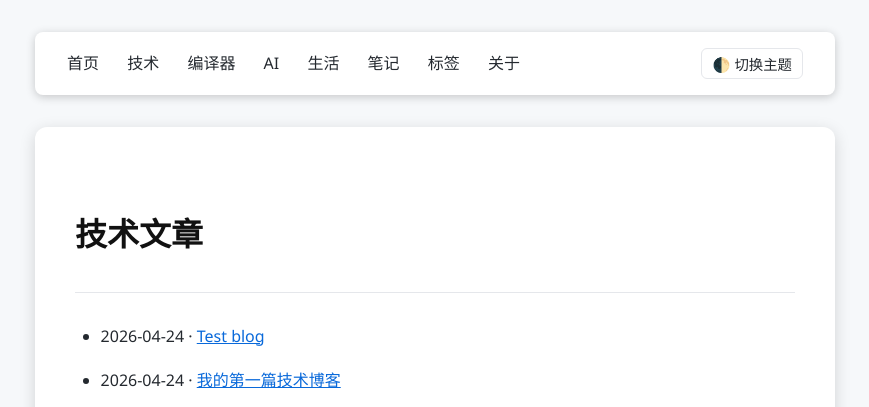
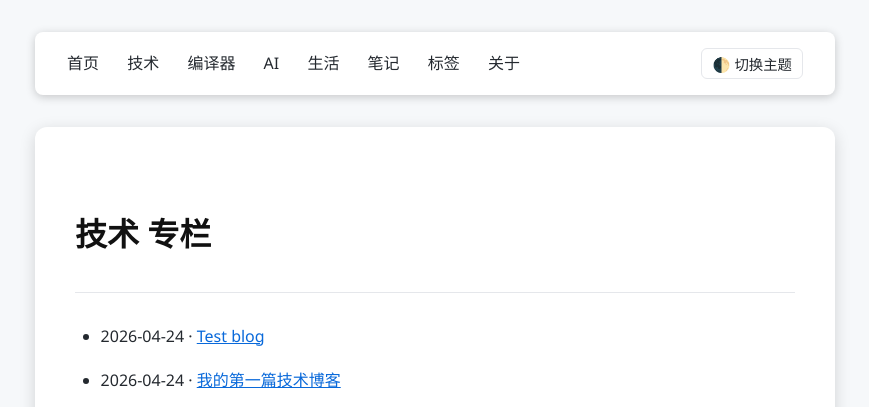
Before and after one commit to YinquanZeng/YinquanZeng.github.io, a Jekyll site: the page built from tech.md, in a window 1280 px wide. Shown: the top 407 px of the page, without its empty margins (205-1074 px from the left). Built offline with Jekyll 4.4.1, drawn with Linux system fonts in a browser that asks for light colours.

Commit message:
Update tech.md

```diff
--- a/tech.md
+++ b/tech.md
@@ -1,10 +1,10 @@
 ---
 layout: default
-title: 技术文章
+title: 技术 | Tech
 permalink: /category/tech/
 ---
 
-# 技术文章
+# 技术 专栏
 <hr>
 
 {% for post in site.categories.tech %}
```
